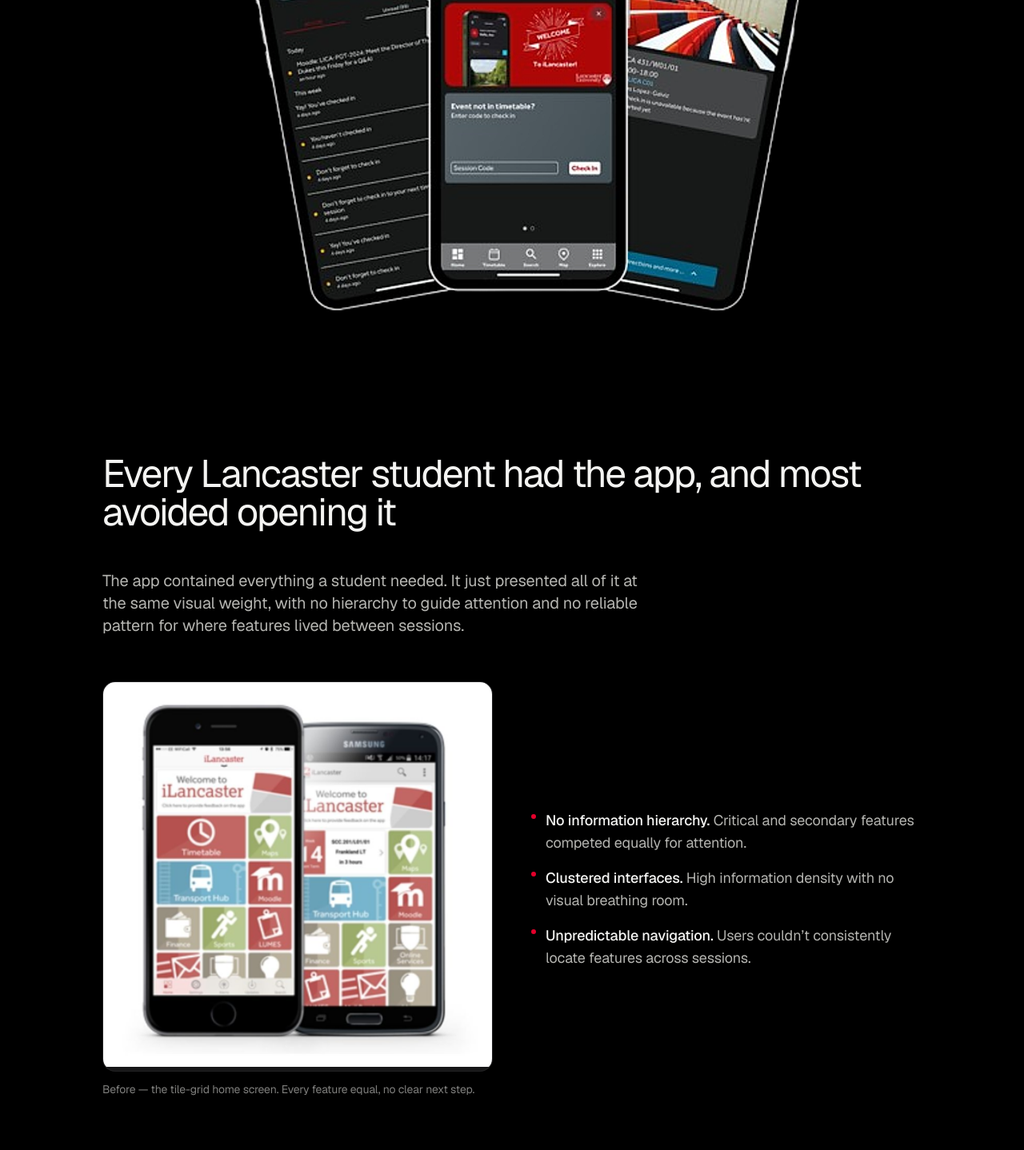
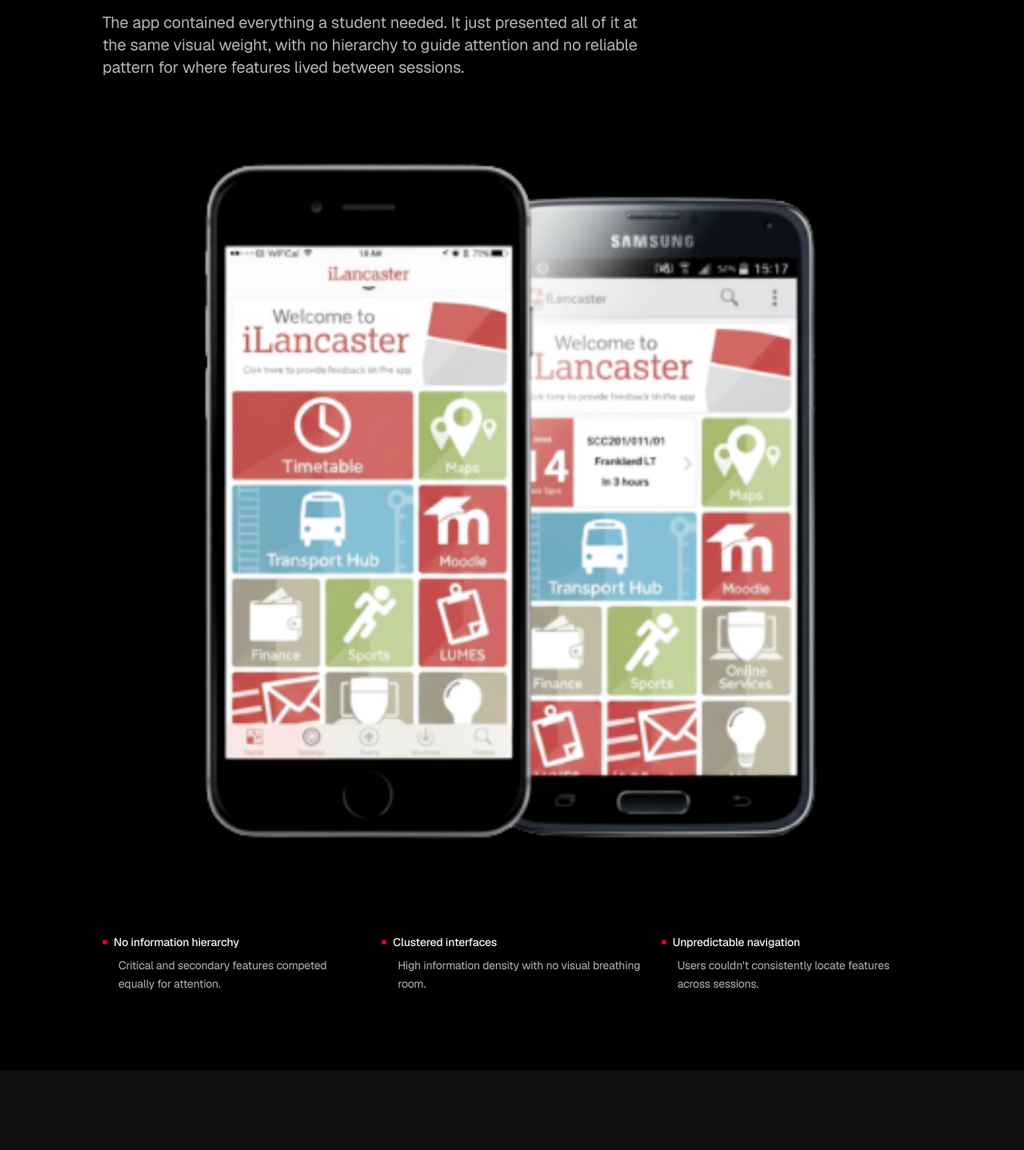
Before and after one commit to nandiniipillai/Portfolio, a Next.js app: page /work/ilancaster in a window 1280 px wide. Shown: the part 880-2318 px from the top of the page at 80% size. Built offline with nearby package versions, Linux system fonts and the light colour scheme.

Commit message:
iLancaster: remove redundant hero cover image, use updated before screenshot
Deleted hero section (cover-hero.png) — same image is on the portfolio card. Problem section now has full-width before image with 3-column bullet grid underneath for better visual impact.

```diff
--- a/app/work/ilancaster/page.jsx
+++ b/app/work/ilancaster/page.jsx
@@ -83,67 +83,48 @@ export default function ILancasterPage() {
           ['Company', 'Lancaster University'],
         ]}
       >
-        {/* 1. Hero — three phones fanned */}
-        <section className="py-8 md:py-12 px-5 md:px-10">
-          <ScrollReveal>
-            <div className="mx-auto max-w-6xl">
-              <div className="relative w-full" style={{ aspectRatio: '691/361' }}>
-                <Zoom>
-                  <Image
-                    src="/assets/ilancaster/cover-hero.png"
-                    alt="Three iLancaster phones — Notifications, Home (Hello Naa), Event Details"
-                    fill
-                    sizes="(max-width: 768px) 100vw, 1100px"
-                    className="object-contain"
-                    priority
-                  />
-                </Zoom>
-              </div>
-            </div>
-          </ScrollReveal>
-        </section>
-
-        {/* 2. Problem context — real Before screen, no placeholder */}
+        {/* 1. Problem context — full-bleed before image, no hero redundancy */}
         <Section title="Every Lancaster student had the app, and most avoided opening it">
           <Prose>
             The app contained everything a student needed. It just presented all
             of it at the same visual weight, with no hierarchy to guide attention
             and no reliable pattern for where features lived between sessions.
           </Prose>
-          <div className="grid grid-cols-1 md:grid-cols-[1fr_1fr] gap-8 md:gap-12 items-center mt-8">
-            <SlideFigure
-              src="/assets/ilancaster/before-tile-grid.png"
-              alt="The original iLancaster tile-grid home screen"
-              caption="Before — the tile-grid home screen. Every feature equal, no clear next step."
-              aspect="1/1"
-            />
-            <div className="space-y-4">
-              <div className="flex items-start gap-3">
-                <span className="mt-1.5 w-1.5 h-1.5 rounded-full shrink-0" style={{ background: ACCENT }} aria-hidden="true" />
-                <p className="text-fog text-base md:text-lg leading-relaxed">
-                  <span className="text-silver font-medium">No information hierarchy.</span>{' '}
-                  Critical and secondary features competed equally for attention.
-                </p>
-              </div>
-              <div className="flex items-start gap-3">
-                <span className="mt-1.5 w-1.5 h-1.5 rounded-full shrink-0" style={{ background: ACCENT }} aria-hidden="true" />
-                <p className="text-fog text-base md:text-lg leading-relaxed">
-                  <span className="text-silver font-medium">Clustered interfaces.</span>{' '}
-                  High information density with no visual breathing room.
-                </p>
-              </div>
-              <div className="flex items-start gap-3">
-                <span className="mt-1.5 w-1.5 h-1.5 rounded-full shrink-0" style={{ background: ACCENT }} aria-hidden="true" />
-                <p className="text-fog text-base md:text-lg leading-relaxed">
-                  <span className="text-silver font-medium">Unpredictable navigation.</span>{' '}
-                  Users couldn’t consistently locate features across sessions.
-                </p>
-              </div>
+          <ScrollReveal>
+            <div className="mt-8">
+              <Zoom>
+                <Image
+                  src="/assets/ilancaster/before-tile-grid-v2.png"
+                  alt="The original iLancaster tile-grid home screen"
+                  width={1600}
+                  height={1000}
+                  sizes="(max-width: 768px) 100vw, 900px"
+                  className="w-full h-auto rounded-2xl"
+                  priority
+                />
+              </Zoom>
             </div>
+          </ScrollReveal>
+          <div className="grid grid-cols-1 md:grid-cols-3 gap-6 mt-8">
+            {[
+              { label: 'No information hierarchy', detail: 'Critical and secondary features competed equally for attention.' },
+              { label: 'Clustered interfaces', detail: 'High information density with no visual breathing room.' },
+              { label: 'Unpredictable navigation', detail: 'Users couldn\'t consistently locate features across sessions.' },
+            ].map((item) => (
+              <ScrollReveal key={item.label}>
+                <div className="space-y-2">
+                  <div className="flex items-center gap-2">
+                    <span className="w-1.5 h-1.5 rounded-full shrink-0" style={{ background: ACCENT }} aria-hidden="true" />
+                    <span className="text-silver font-medium text-sm">{item.label}</span>
+                  </div>
+                  <p className="text-fog text-sm leading-relaxed pl-5">{item.detail}</p>
+                </div>
+              </ScrollReveal>
+            ))}
           </div>
         </Section>
 
-        {/* 3. The failure story — MOVED UP so it frames the decisions */}
+        {/* 2. The failure story */}
         <Section title="Round one testing failed, and the failure was architectural" tone="sunken">
           <Prose>
             The first wireframes clarified visual structure, but users still
```
Also changed, not shown: public/assets/ilancaster/before-tile-grid-v2.png (added).
